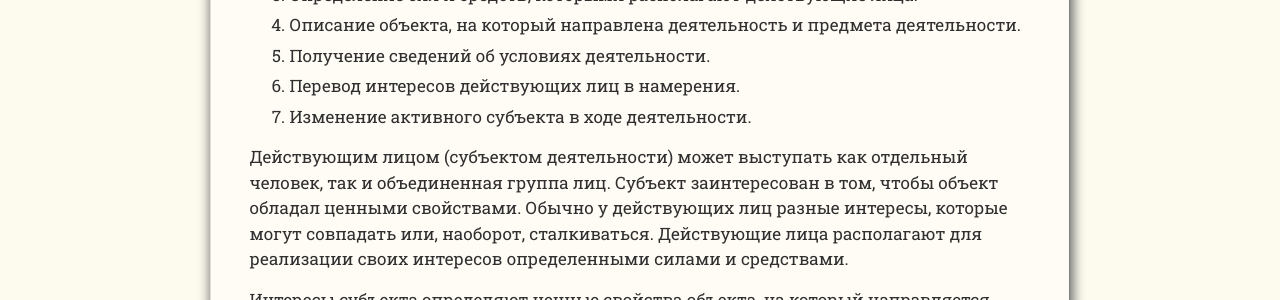
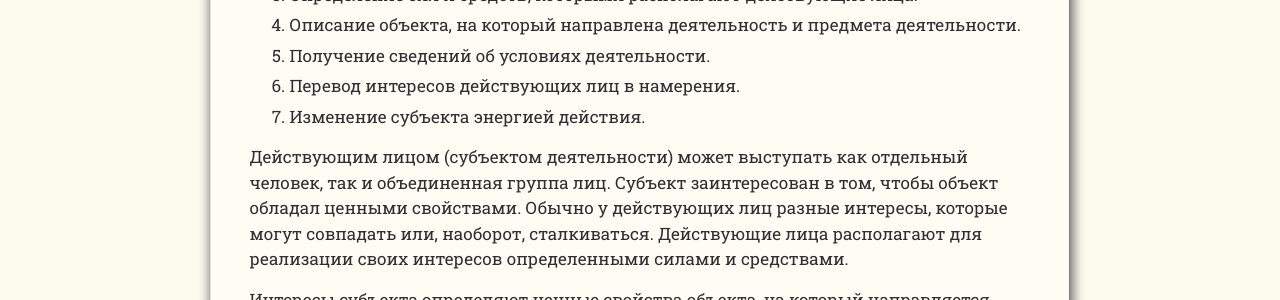
Before and after one commit to SergSi/land-use-art, a Jekyll site: the page built from _posts/2024-12-15-alhimia.md, in a window 1280 px wide and 900 px high, scrolled down 5586 px. Shown: the part 155-455 px from the top of the window. Built offline with Jekyll 4.4.1, drawn with Linux system fonts in a browser that asks for light colours; some web fonts are replaced.

Commit message:
Update 2024-12-15-alhimia.md

```diff
--- a/_posts/2024-12-15-alhimia.md
+++ b/_posts/2024-12-15-alhimia.md
@@ -118,7 +118,7 @@ file-1="Алхимия.png" caption-1="Схема Великого алхими
 
 6. Перевод интересов действующих лиц в намерения.
 
-7. Изменение активного субъекта в ходе деятельности.
+7. Изменение субъекта энергией действия.
 
 Действующим лицом (субъектом деятельности) может выступать как отдельный человек, так и объединенная группа лиц. Субъект заинтересован в том, чтобы объект обладал ценными свойствами. Обычно у действующих лиц разные интересы, которые могут совпадать или, наоборот, сталкиваться. Действующие лица располагают для реализации своих интересов определенными силами и средствами.
 
```
